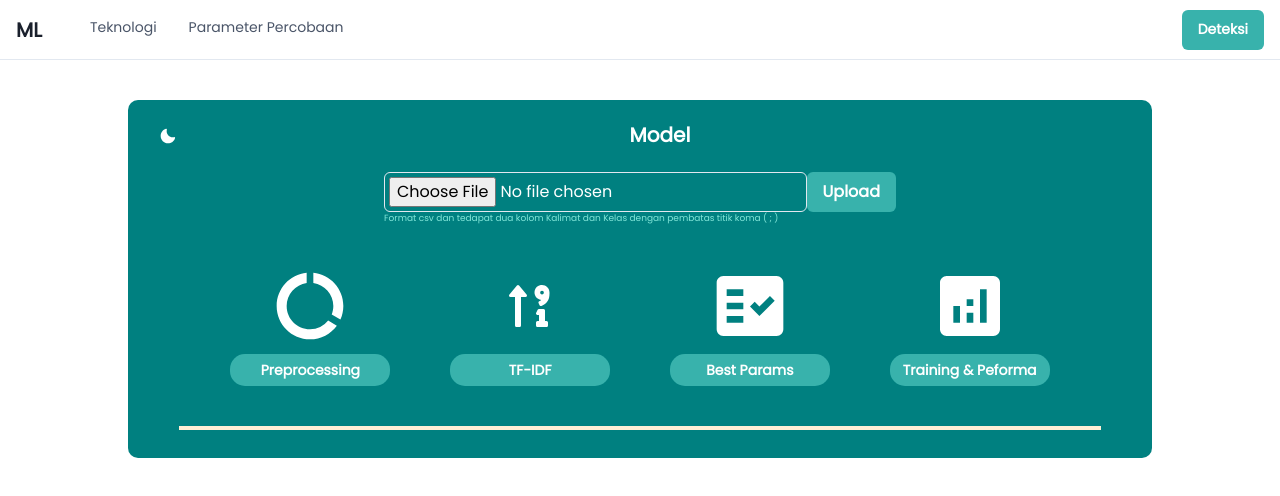
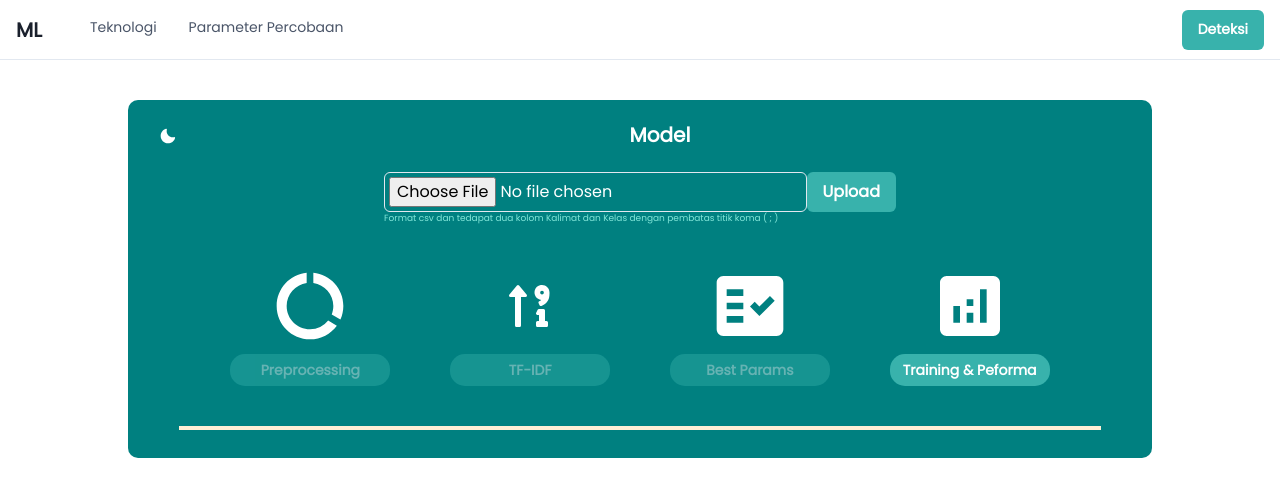
Before and after one commit to FebykAlekSatria/web_ml, a Next.js app: page / in a window 1280 px wide. Shown: the top 496 px of the page. Built offline with nearby package versions, Linux system fonts and the light colour scheme.

Commit message:
deploy CLI

```diff
--- a/component/formChat.jsx
+++ b/component/formChat.jsx
@@ -4,7 +4,7 @@ import { IoSend } from "react-icons/io5";
 import { useState } from "react";
 import axios from "axios";
 import { ExternalLinkIcon } from "@chakra-ui/icons";
-const url = "http://127.0.0.1:5000/"
+const url = "https://oodapi.herokuapp.com/"
 
 
 export default function FormChat() {
--- a/pages/index.jsx
+++ b/pages/index.jsx
@@ -27,13 +27,13 @@ export default function Home() {
   const [model, setModel] = useState(false)
   const [confusion, setConfusion] = useState([[], []])
   const [kernel, setKernel] = useState('linear')
-  const [c, setC] = useState(0.1)
+  const [c, setC] = useState('1')
   const [bestAcc, setBestAcc] = useState()
   const [prepocessing, setPrepocessing] = useState([''])
   const [file, setFile] = useState('')
   const [upload, setUpload] = useState('')
   const [tfidf, setTfidf] = useState('')
-  const url = "http://127.0.0.1:5000/"
+  const url = "https://oodapi.herokuapp.com/"
 
 
   // const
@@ -123,7 +123,7 @@ export default function Home() {
           console.log(res)
           setC(res.data.c)
           setKernel(res.data.kernel)
-          setBestAcc(res.data.score)
+          setBestAcc(res.data.accurasy)
           setLoading(false)
           setAlert('')
         }
@@ -233,7 +233,7 @@ export default function Home() {
                   py={2}
                   borderRadius={15}
                   color='white'
-                  // isDisabled={upload === '' ? true : false}
+                  isDisabled={upload === '' ? true : false}
                   backgroundColor='teal.400'
                   colorScheme='teal'
                   value='pre'
@@ -255,7 +255,7 @@ export default function Home() {
                   py={2}
                   borderRadius={15}
                   color='white'
-                  // isDisabled={prepocessing[0] === '' ? true : false}
+                  isDisabled={prepocessing[0] === '' ? true : false}
                   backgroundColor='teal.400'
                   colorScheme='teal'
                   fontSize={'sm'}
@@ -277,7 +277,7 @@ export default function Home() {
                   py={2}
                   borderRadius={15}
                   color='white'
-                  // isDisabled={tfidf === '' ? true : false}
+                  isDisabled={tfidf === '' ? true : false}
                   backgroundColor='teal.400'
                   colorScheme='teal'
                   fontSize={'sm'}
@@ -297,7 +297,7 @@ export default function Home() {
                   py={2}
                   borderRadius={15}
                   color='white'
-                  // isDisabled={c === '' ? true : false}
+                  isDisabled={c === '' ? true : false}
                   backgroundColor='teal.400'
                   colorScheme='teal'
                   onClick={() => setMenu('train')}
```
